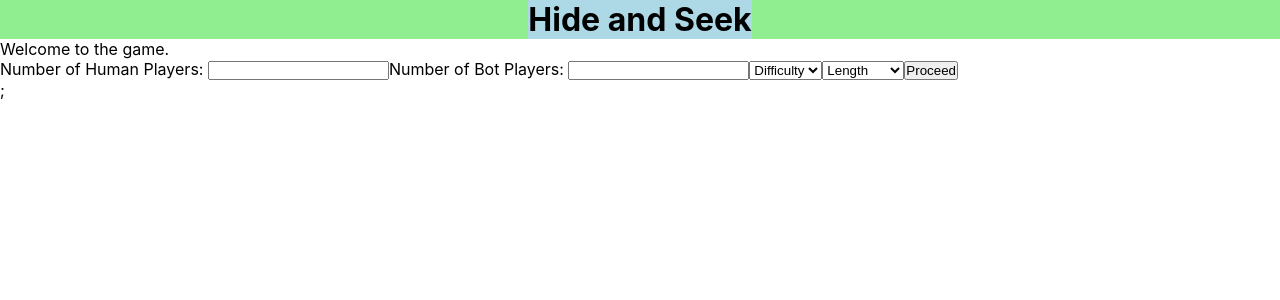
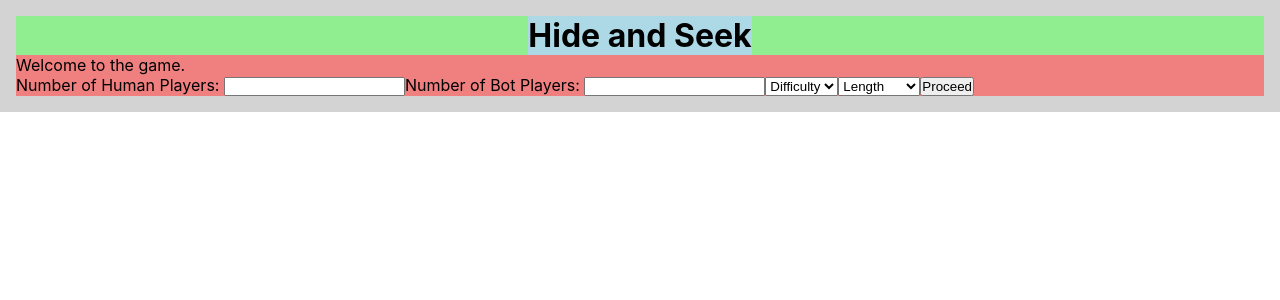
Before and after one commit to franco-ortega/hide-and-seek-two, a Next.js app: page / in a window 1280 px wide. Shown: the top 300 px of the page. Built offline with nearby package versions, Linux system fonts and the light colour scheme.

Commit message:
provide initial dev styles to Layout

```diff
--- a/components/layout/Layout.jsx
+++ b/components/layout/Layout.jsx
@@ -1,16 +1,17 @@
 import Head from 'next/head';
 import Header from '../header/Header';
+import styles from './Layout.module.scss';
 
 const Layout = ({ children }) => {
   return (
-    <div data-testid='layout'>
+    <div data-testid='layout' className={styles.Layout}>
       <Head>
         <title>Hide and Seek Game</title>
         <meta name='description' content='Hide and Seek game' />
         <link rel='icon' href='/favicon.ico' />
       </Head>
       <Header />
-      <main>{children}</main>;
+      <main>{children}</main>
     </div>
   );
 };
--- /dev/null
+++ b/components/layout/Layout.module.scss
@@ -0,0 +1,8 @@
+.Layout {
+  background-color: lightgray;
+  padding: 1rem;
+
+  main {
+    background-color: lightcoral;
+  }
+}
```
